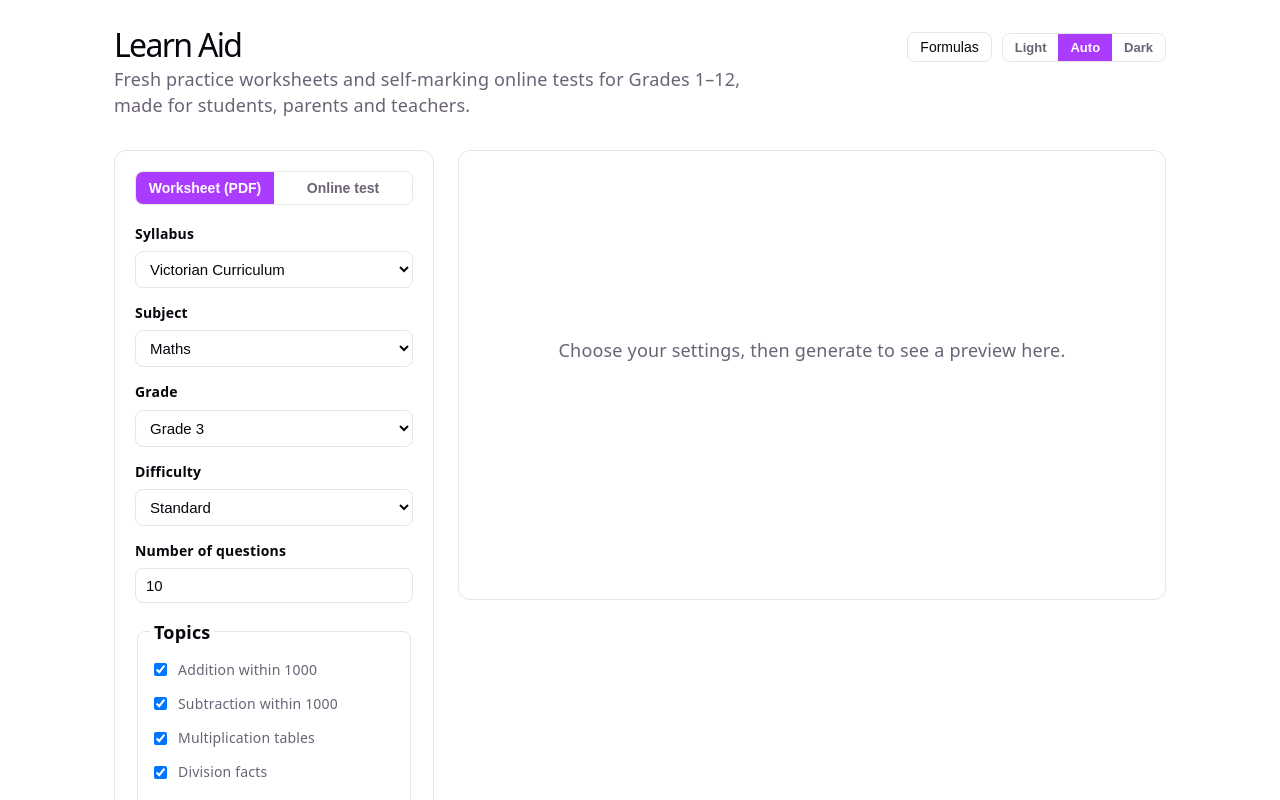
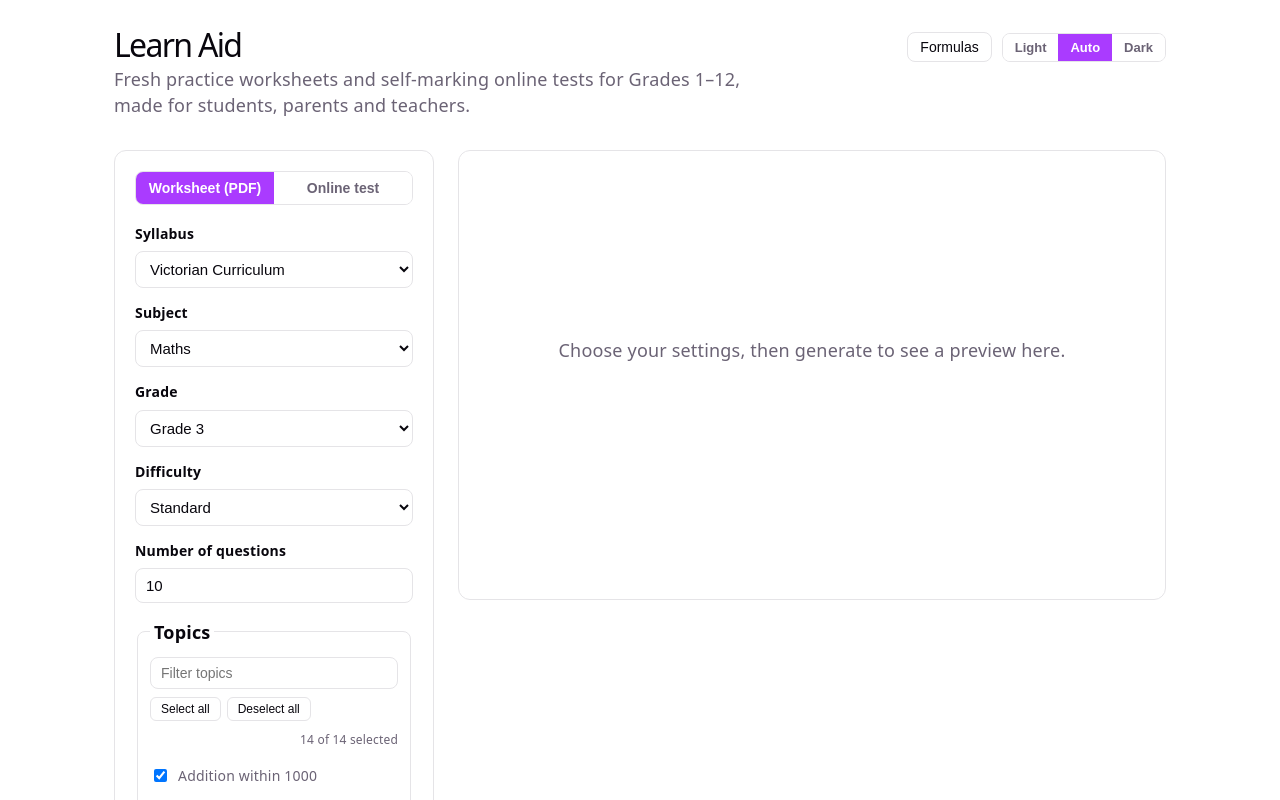
Before and after one commit to jsklabs-works/learn-aid, a React (Vite) app: page / in a window 1280 px wide. Shown: the top 800 px of the page. Built offline with nearby package versions, Linux system fonts and the light colour scheme.

Commit message:
Add select all, deselect all and a filter to the topic list
Filtering narrows the list, and the select buttons act on the topics shown.
Generating is blocked when no topics are ticked instead of silently using all
of them.

Co-Authored-By: Claude Sonnet 5 <noreply@anthropic.com>

```diff
--- a/src/App.css
+++ b/src/App.css
@@ -642,3 +642,48 @@
 .layout[hidden] {
   display: none;
 }
+
+.topic-filter {
+  width: 100%;
+  box-sizing: border-box;
+  margin-bottom: 8px;
+  padding: 7px 10px;
+  border: 1px solid var(--border);
+  border-radius: 8px;
+  background: var(--bg);
+  color: var(--text-h);
+  font-size: 14px;
+}
+
+.topic-actions {
+  display: flex;
+  flex-wrap: wrap;
+  align-items: center;
+  gap: 6px;
+  margin-bottom: 10px;
+}
+
+.topic-actions button {
+  padding: 4px 10px;
+  border: 1px solid var(--border);
+  border-radius: 6px;
+  background: var(--bg);
+  color: var(--text-h);
+  font-size: 12px;
+  cursor: pointer;
+}
+
+.topic-actions button:hover {
+  background: var(--code-bg);
+}
+
+.topic-count {
+  margin-left: auto;
+  color: var(--text);
+  font-size: 12px;
+}
+
+.primary-button:disabled {
+  opacity: 0.5;
+  cursor: not-allowed;
+}
--- a/src/App.tsx
+++ b/src/App.tsx
@@ -57,6 +57,7 @@ function App() {
   const [sharePanelOpen, setSharePanelOpen] = useState(false);
   const [revealOnShare, setRevealOnShare] = useState(true);
   const [calculatorOpen, setCalculatorOpen] = useState(false);
+  const [topicFilter, setTopicFilter] = useState("");
   const [view, setView] = useState<"practice" | "formulas">("practice");
 
   const { label: subjectLabel, minGrade } = getSubject(subject);
@@ -76,6 +77,7 @@ function App() {
   // Whenever the subject/grade/syllabus/difficulty changes, select all of that set's topics by default.
   useEffect(() => {
     if (sharedRef.current) return;
+    setTopicFilter("");
     setSelectedTopicIds(new Set(topics.map((t) => t.id)));
     setQuestions(null);
     setLastSpec(null);
@@ -129,6 +131,19 @@ function App() {
   }
 
   const activeTopics = topics.filter((t) => selectedTopicIds.has(t.id));
+  const filterText = topicFilter.trim().toLowerCase();
+  const visibleTopics = filterText ? topics.filter((t) => t.label.toLowerCase().includes(filterText)) : topics;
+
+  function setVisibleSelected(selected: boolean) {
+    setSelectedTopicIds((prev) => {
+      const next = new Set(prev);
+      for (const t of visibleTopics) {
+        if (selected) next.add(t.id);
+        else next.delete(t.id);
+      }
+      return next;
+    });
+  }
 
   function toggleTopic(id: string) {
     setSelectedTopicIds((prev) => {
@@ -306,8 +321,28 @@ function App() {
 
           <fieldset className="topics">
             <legend>Topics</legend>
+            <input
+              type="search"
+              className="topic-filter"
+              value={topicFilter}
+              placeholder="Filter topics"
+              aria-label="Filter topics"
+              onChange={(e) => setTopicFilter(e.target.value)}
+            />
+            <div className="topic-actions">
+              <button type="button" onClick={() => setVisibleSelected(true)}>
+                Select all{filterText ? " shown" : ""}
+              </button>
+              <button type="button" onClick={() => setVisibleSelected(false)}>
+                Deselect all{filterText ? " shown" : ""}
+              </button>
+              <span className="topic-count">
+                {activeTopics.length} of {topics.length} selected
+              </span>
+            </div>
             <div className="topic-grid">
-              {topics.map((topic) => (
+              {visibleTopics.length === 0 && <p className="share-note">No topics match "{topicFilter}".</p>}
+              {visibleTopics.map((topic) => (
                 <label key={topic.id} className="topic-checkbox">
                   <input
                     type="checkbox"
@@ -320,7 +355,8 @@ function App() {
             </div>
           </fieldset>
 
-          <button className="primary-button" onClick={handleGenerate}>
+          {activeTopics.length === 0 && <p className="share-note">Tick at least one topic to continue.</p>}
+          <button className="primary-button" onClick={handleGenerate} disabled={activeTopics.length === 0}>
             {mode === "worksheet" ? "Generate worksheet" : "Start test"}
           </button>
         </section>
```
Also changed, not shown: 1 other file (tests, documents, lock files or other folders).
